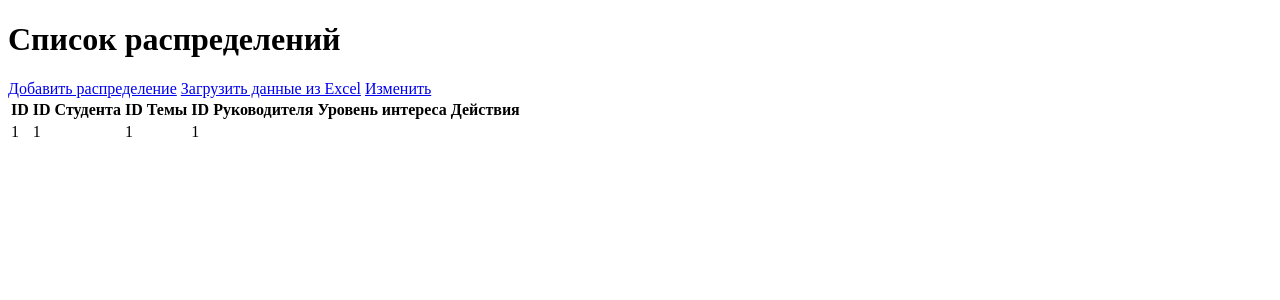
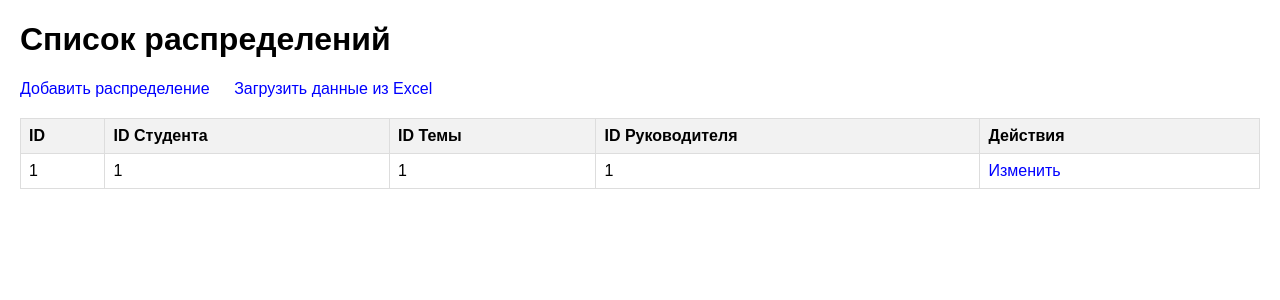
Before and after one commit to StreakQ/VKR, a Flask app: template templates/index.html in a window 1280 px wide. Shown: the top 300 px of the page. Run offline with Flask 3, Linux system fonts and the light colour scheme; the template is opened without the code that fills it: most values are stand-ins (such as "Sample title", 1, 10 or a date in 2020).

Commit message:
корректное отображение index.html

```diff
--- a/templates/index.html
+++ b/templates/index.html
@@ -4,6 +4,33 @@
     <meta charset="UTF-8">
     <meta name="viewport" content="width=device-width, initial-scale=1.0">
     <title>Распределения</title>
+    <style>
+        body {
+            font-family: Arial, sans-serif;
+            margin: 20px;
+        }
+        table {
+            width: 100%;
+            border-collapse: collapse;
+            margin-top: 20px;
+        }
+        th, td {
+            border: 1px solid #ddd;
+            padding: 8px;
+            text-align: left;
+        }
+        th {
+            background-color: #f2f2f2;
+        }
+        a {
+            margin-right: 20px;
+            text-decoration: none;
+            color: blue;
+        }
+        a:hover {
+            text-decoration: underline;
+        }
+    </style>
 </head>
 <body>
     <h1>Список распределений</h1>
@@ -15,16 +42,17 @@
             <th>ID Студента</th>
             <th>ID Темы</th>
             <th>ID Руководителя</th>
-            <th>Уровень интереса</th>
             <th>Действия</th>
         </tr>
         {% for distribution in distributions %}
         <tr>
-            <td>{{ distribution.id }}</td>
+            <td>{{ distribution.distribution_id }}</td>
             <td>{{ distribution.student_id }}</td>
             <td>{{ distribution.theme_id }}</td>
             <td>{{ distribution.adviser_id }}</td>
-                <a href="{{ url_for('update_distribution', distribution_id=distribution.distribution_id) }}">Изменить</a></td>
+            <td>
+                <a href="{{ url_for('update_distribution', distribution_id=distribution.distribution_id) }}">Изменить</a>
+            </td>
         </tr>
         {% endfor %}
     </table>
```
